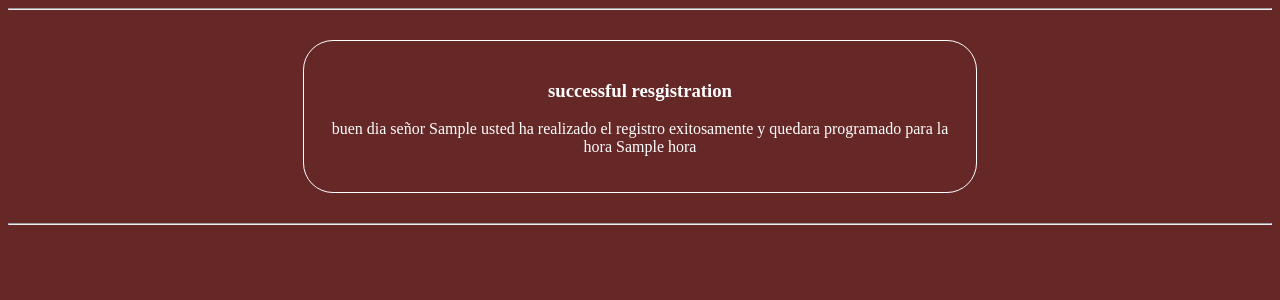
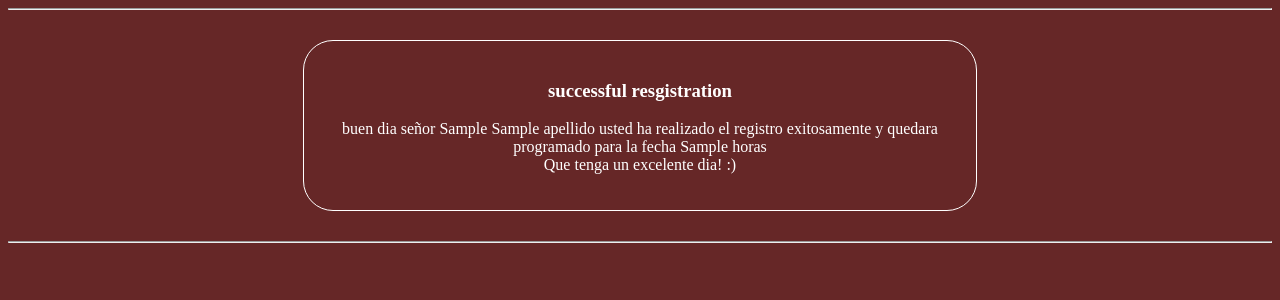
Before and after one commit to AlejandroPuentes/ObraTeatro, a Flask app: template templates/envio.html in a window 1280 px wide. Shown: the part 149-449 px from the top of the page. Run offline with Flask 2, Linux system fonts and the light colour scheme; the template is opened without the code that fills it: most values are stand-ins (such as "Sample title", 1, 10 or a date in 2020).

Commit message:
ultimo arreglo

```diff
--- a/templates/envio.html
+++ b/templates/envio.html
@@ -25,7 +25,7 @@
         <div class="container">
             <div class="centradito">
                 <h3>successful resgistration </h3>
-                <p>buen dia señor {{n}} usted ha realizado el registro exitosamente y quedara programado para la hora {{hora}}</p>
+                <p>buen dia señor {{n}} {{apellido}} usted ha realizado el registro exitosamente y quedara programado para la fecha {{horas}}<br> Que tenga un excelente dia! :) </p>
 
             </div>
         </div>
```
